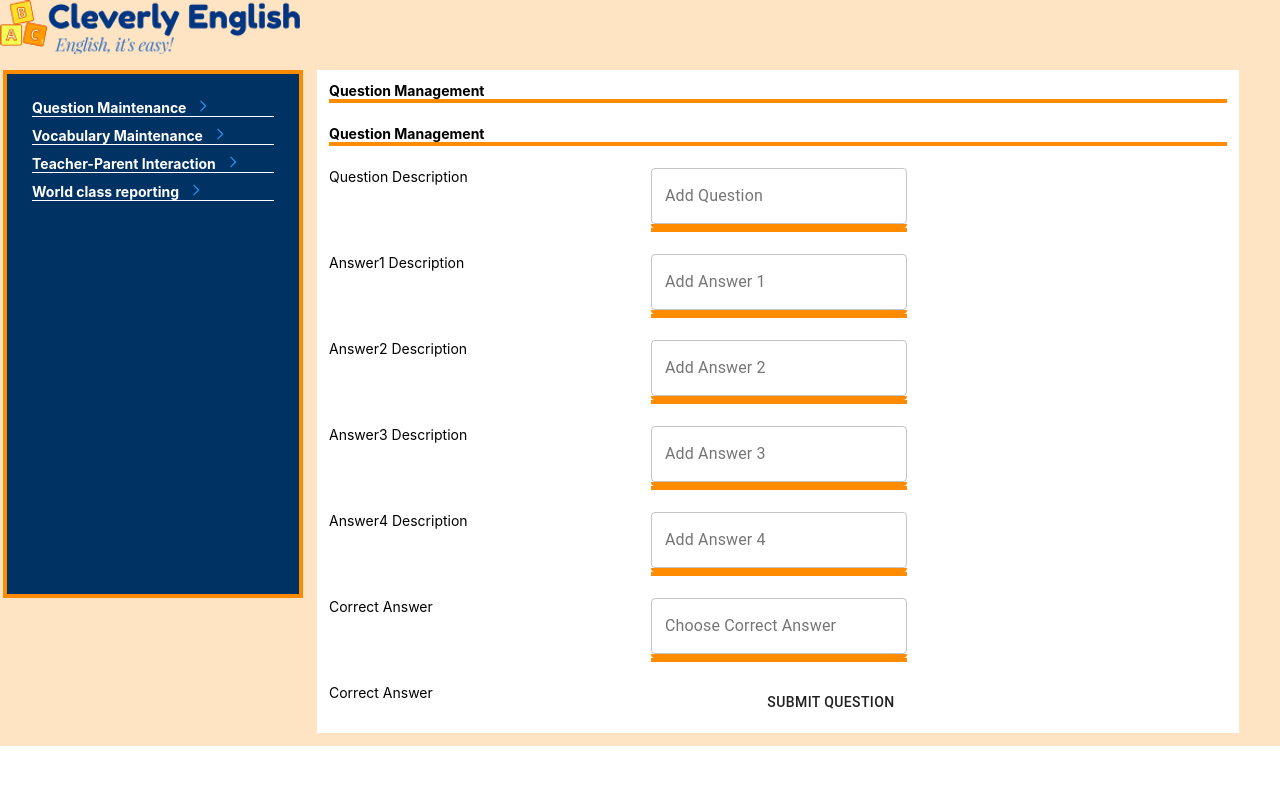
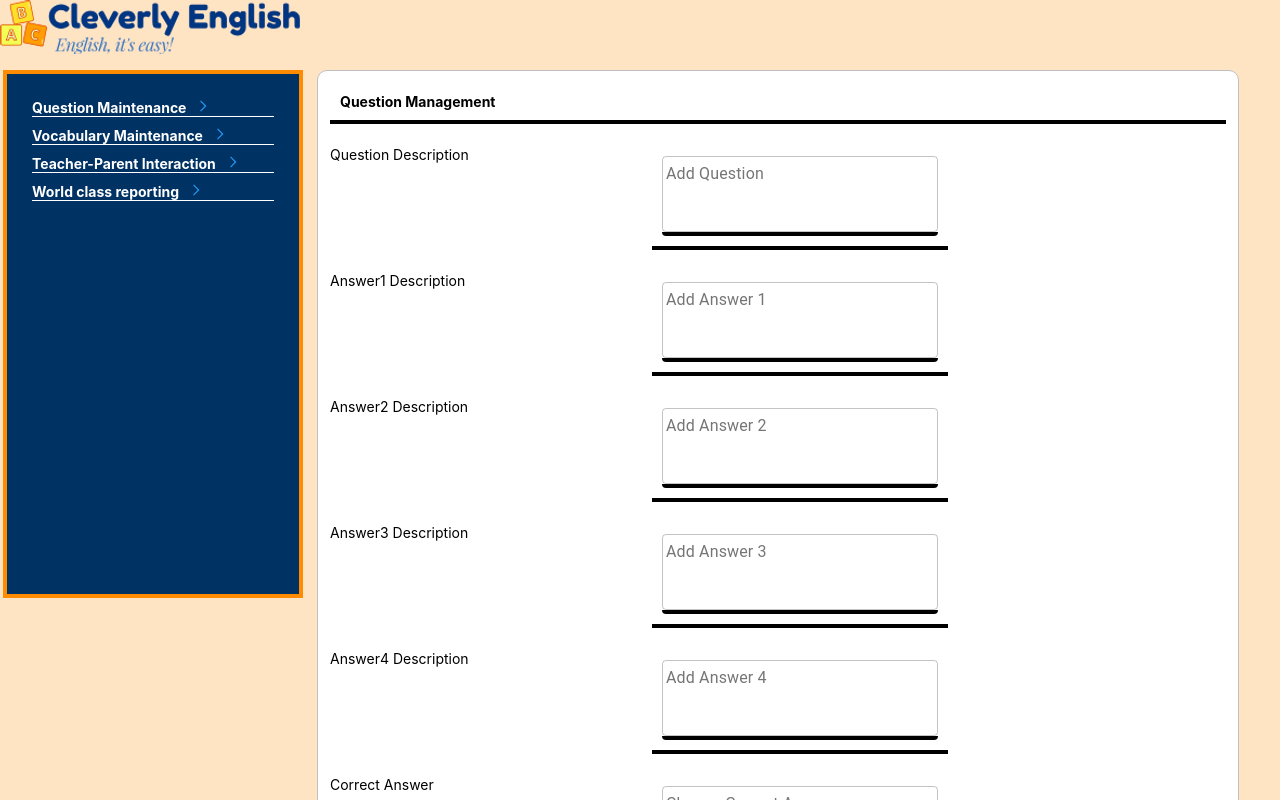
Before and after one commit to ktushar19Git/EnglishApp, a React (Create React App) app: page /Question in a window 1280 px wide. Shown: the top 800 px of the page. Built offline with nearby package versions, Linux system fonts and the light colour scheme.

Commit message:
Title Changed

```diff
--- a/public/index.html
+++ b/public/index.html
@@ -24,7 +24,7 @@
       work correctly both with client-side routing and a non-root public URL.
       Learn how to configure a non-root public URL by running `npm run build`.
     -->
-    <title>English Blaze</title>
+    <title>Cleverly English - Learning & Practice</title>
   </head>
   <body>
     <noscript>You need to enable JavaScript to run this app.</noscript>
--- a/src/CSS/Admin.css
+++ b/src/CSS/Admin.css
@@ -11,6 +11,7 @@
     vertical-align: top;
     width: 100%;
     text-align: left;
+
 }
 .AdminPanelTable tr td
 {
@@ -34,6 +35,8 @@
     background-color: white;
     font-family: -apple-system, BlinkMacSystemFont, 'Segoe UI', Roboto, Oxygen, Ubuntu, Cantarell, 'Open Sans', 'Helvetica Neue', sans-serif;
     font-size: 14px;
+    border: solid 1px silver;
+    border-radius: 10px;
 
 
 }
@@ -46,12 +49,14 @@
 .DataEntryTable tr td:first-child:hover
 {
 
+
 }
 
 .DataEntryTable tr td div
 {
-    border-bottom: darkorange 4px solid;
+    border-bottom: black 4px solid;
     font-weight: bolder;
+    padding: 10px;
 
 }
 .FirstDataEntryRow
--- a/src/Components/Admin/QS/Question.js
+++ b/src/Components/Admin/QS/Question.js
@@ -128,9 +128,7 @@ class Question extends Component
                         <td>
 
                             <table class="DataEntryTable">
-                                <tr>
-                                    <td colSpan="2"><div>Question Management</div></td>
-                                </tr>
+
                                 <tr>
                                     <td colSpan="2"><div>Question Management</div></td>
                                 </tr>
```
Also changed, not shown: 1 other file (tests, documents, lock files or other folders).
